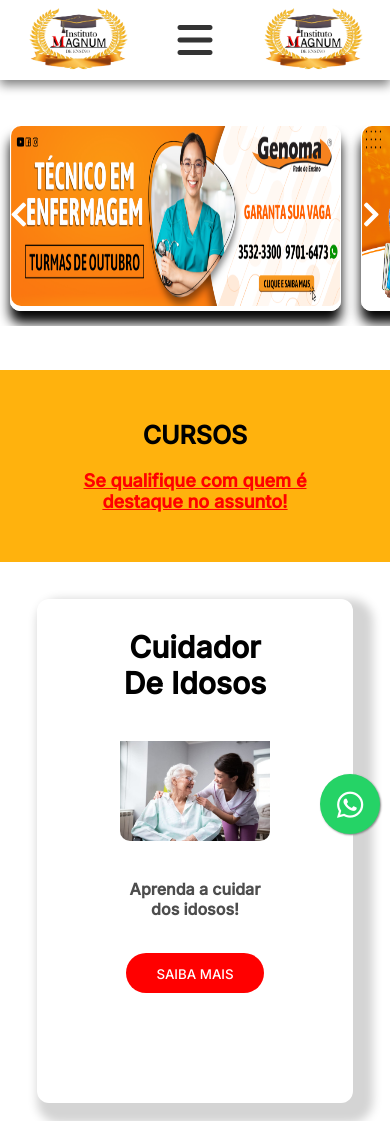
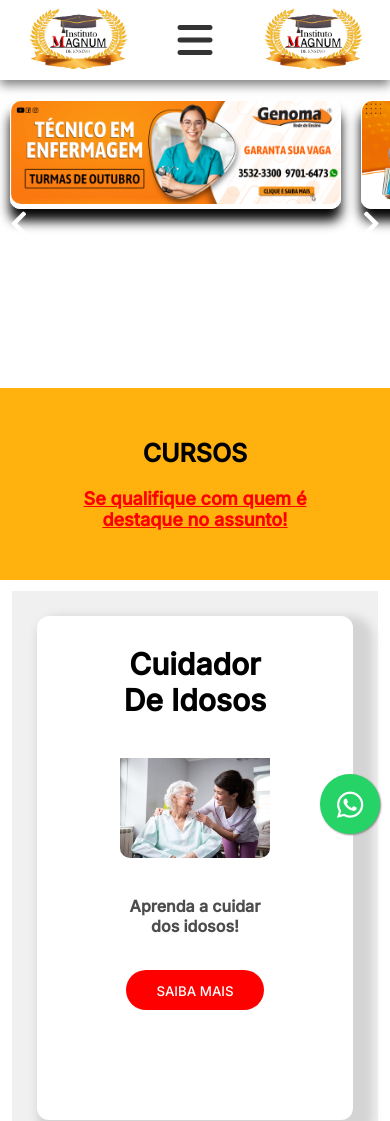
Before and after one commit to udabliu/Instituto-Magnum-Visualizer, a plain HTML site: page index.html in a window 390 px wide. Shown: the top 1121 px of the page. Drawn offline with Linux system fonts and the light colour scheme; a script that the page names is missing; a web font is replaced by a local one.

Commit message:
coloquei cor no background dos cards e consertei width slides index.html

```diff
--- a/style.css
+++ b/style.css
@@ -640,13 +640,6 @@ html, body {
 
 @media screen and (max-width: 768px) {
 
-  .wrapper{
-    height: 250px;
-  }
-
-  .wrapper img{
-    height: 180px;
-  }
 
   .slide-description {
       padding: 10px;
@@ -791,6 +784,7 @@ html, body {
   height: 90px;
   padding-top: 29px;
   font-size: 20px;
+  width: 100vw;
 }
 
 
@@ -883,6 +877,7 @@ html, body {
   text-align: center;
   align-items: center;
   justify-content: center;
+  background-color: #fff;
 }
 
 
@@ -938,6 +933,7 @@ html, body {
   align-items: center;
   display: flex;
   margin: 3%;
+  background-color: #f0f0f0;
 
 }
 
@@ -999,6 +995,7 @@ html, body {
   border-radius: 12px;
   border-width: 1px;
   box-shadow: 10px 10px 10px 10px #d4d4d4;
+  background-color: #fff;
 }
 
 .header-card{
```
